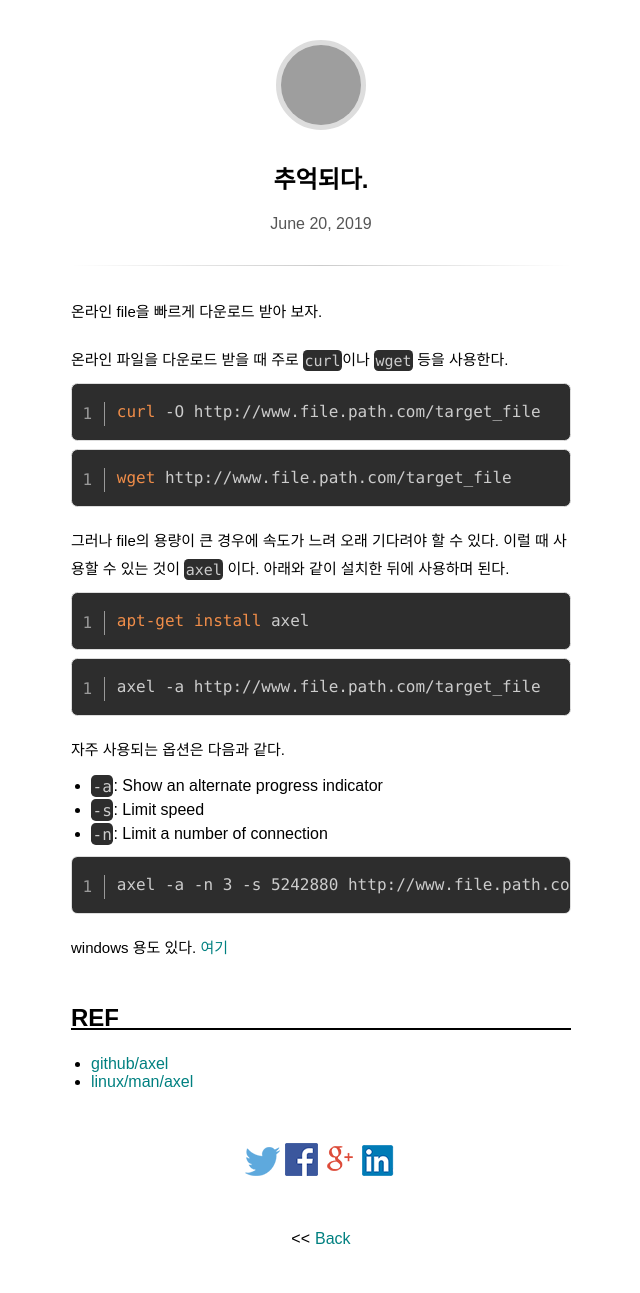
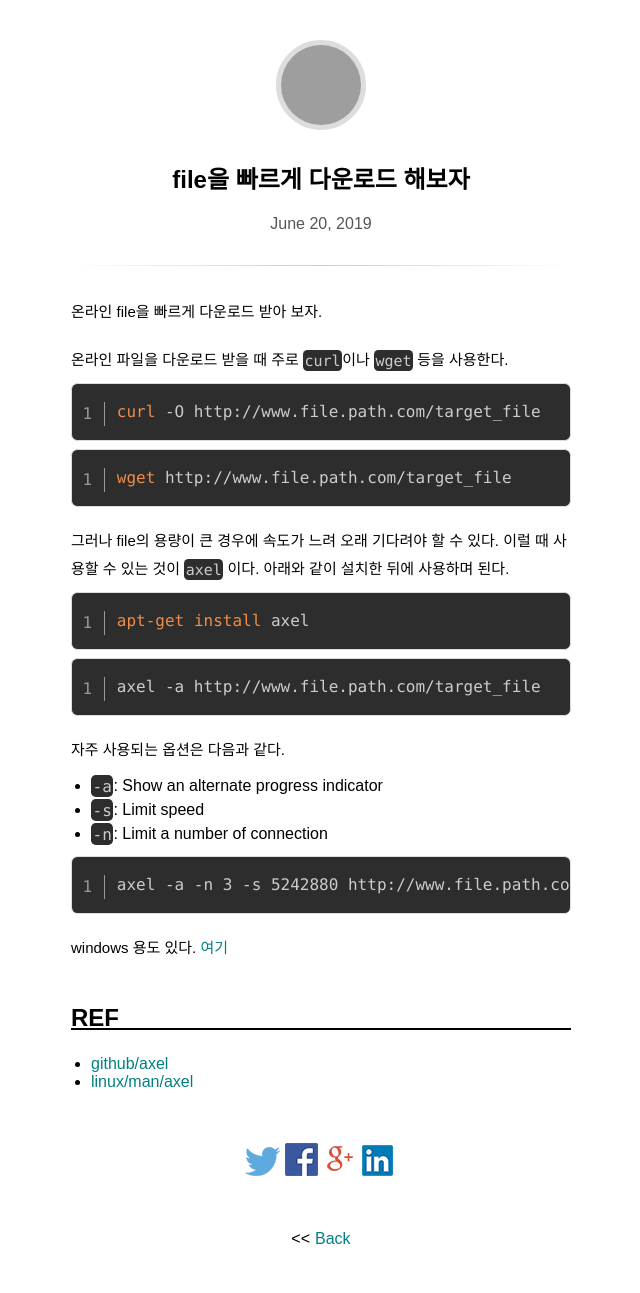
Before and after one commit to pinedance/blog, a Jekyll site: the page built from _posts/2019/01-06/2019-06-20-download-accelerator.md, in a window 1280 px wide. Shown: the whole page, without its empty margins (319-959 px from the left). Built offline with Jekyll 4.4.1, drawn with Linux system fonts in a browser that asks for light colours; some web fonts are replaced; comment, search, counter and statistics services are not loaded; grey boxes are pictures that could not be loaded.

Commit message:
update title of 2019-06-20

```diff
--- a/_posts/2019/01-06/2019-06-20-download-accelerator.md
+++ b/_posts/2019/01-06/2019-06-20-download-accelerator.md
@@ -1,6 +1,6 @@
 ---
 layout: post
-title:  "추억되다."
+title:  "file을 빠르게 다운로드 해보자"
 categories: 생활자동화
 ---
 
```
